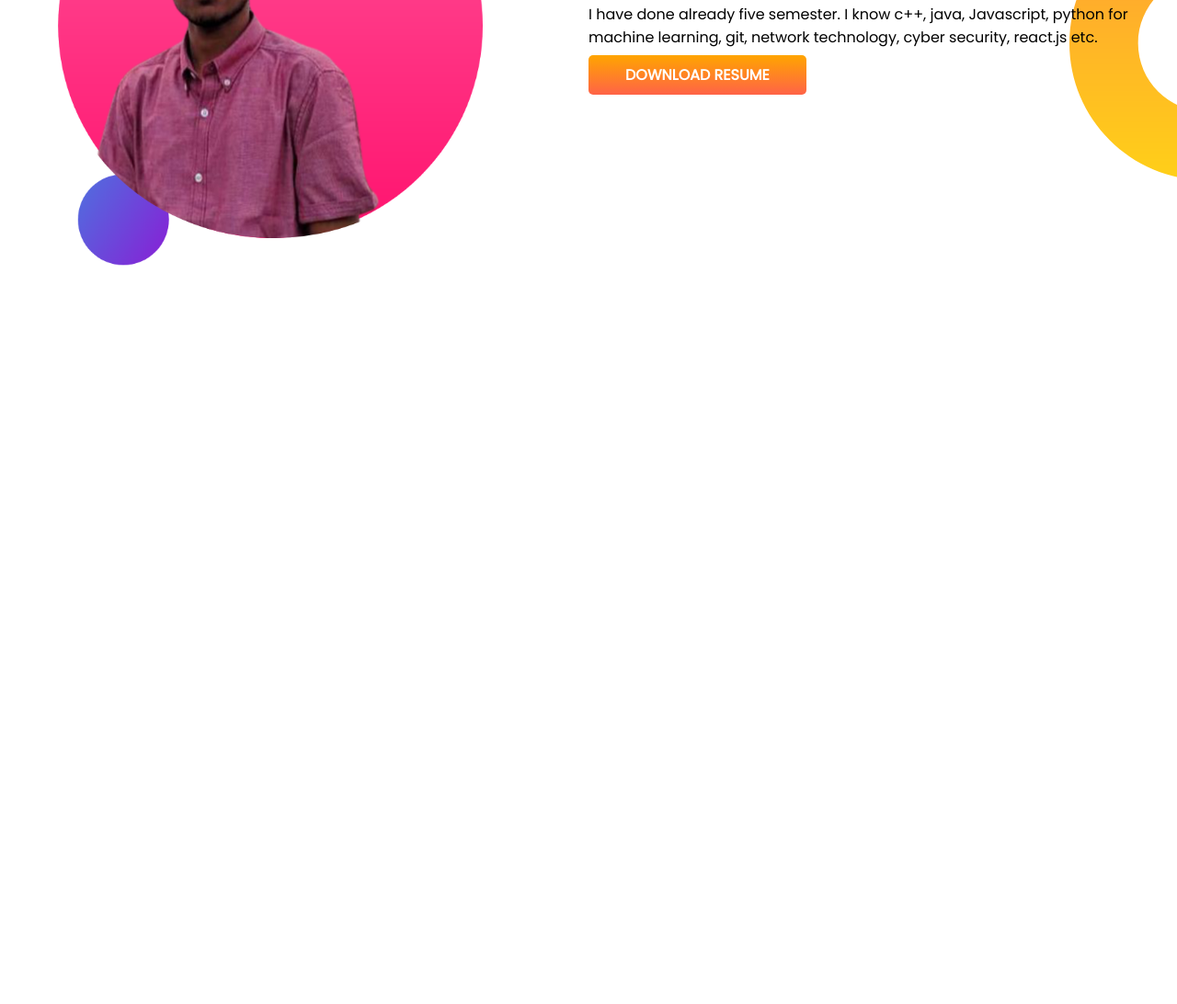
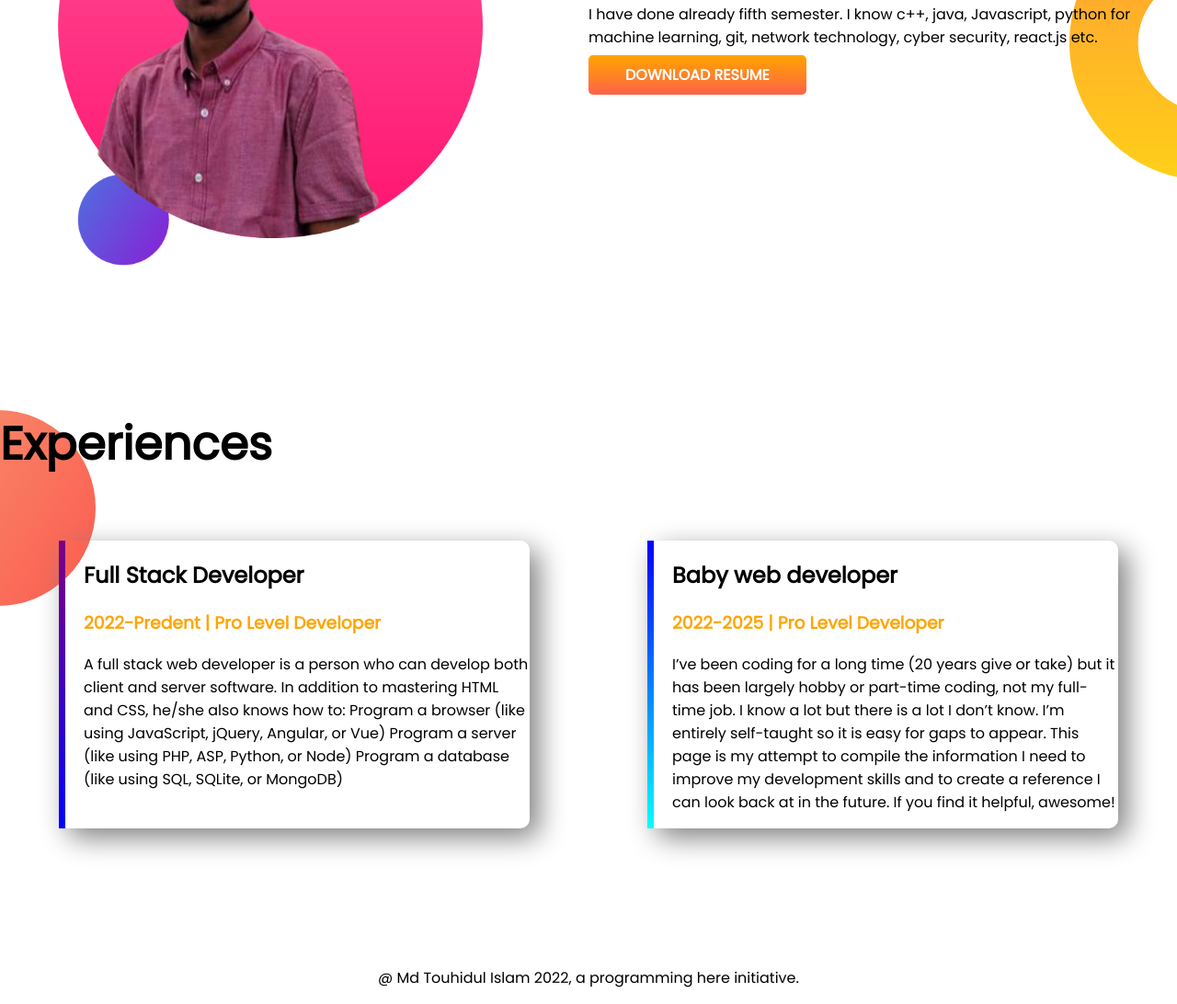
Before and after one commit to mdtouhidulislam136/developr-portfolio, a plain HTML site: page index.html in a window 1280 px wide. Shown: the part 868-1960 px from the top of the page at 92% size. Before the commit the page ends 1314 px from the top, so only its background shows below. Drawn offline with Linux system fonts and the light colour scheme.

Commit message:
experiences and footer added

```diff
--- a/index.html
+++ b/index.html
@@ -15,7 +15,7 @@
 </head>
 <body>
 
-<section class="top-banner">
+<section class="top-banner flexible-container">
     <div class="half-width">
         <h1>Welcome To</h1>
         <h1> <span class="color">Md Touhidul Islam</span> World </h1>
@@ -32,7 +32,7 @@
 
 
 
-<section class="dream-big">
+<section class="dream-big flexible-container">
 
     <div class="half-width">
          <img src="images/robin2.png">
@@ -42,7 +42,7 @@
         <h1>Dream</h1>
         <h3>Become a web developer</h3>
         <p>I have done already
-            five semester. I know c++, java, Javascript, python for machine learning, git, network technology, cyber security, react.js etc. </p>
+            fifth semester. I know c++, java, Javascript, python for machine learning, git, network technology, cyber security, react.js etc. </p>
 
 <a class="link-button" target="_blank" href="">DOWNLOAD RESUME</a>
 
@@ -52,5 +52,36 @@
 
 </section>
 
+<section class="experiences ">
+
+<h1>
+    Experiences
+</h1>
+<br>
+
+<div class="flexible-container">
+    <div id="full-stack-webdeveloper" class="experience-item">
+        <h2>Full Stack Developer</h2>
+        <h3 class="color">2022-Predent | Pro Level Developer</h3>
+        <p>A full stack web developer is a person who can develop both client and server software.
+            In addition to mastering HTML and CSS, he/she also knows how to:
+            Program a browser (like using JavaScript, jQuery, Angular, or Vue)
+            Program a server (like using PHP, ASP, Python, or Node)
+            Program a database (like using SQL, SQLite, or MongoDB)</p>
+    </div>
+
+    <div id="baby-webdeveloper" class="experience-item">
+        <h2>Baby web developer</h2>
+        <h3 class="color">2022-2025 | Pro Level Developer</h3>
+        <p>I’ve been coding for a long time (20 years give or take) but it has been largely hobby or part-time coding, not my full-time job. I know a lot but there is a lot I don’t know. I’m entirely self-taught so it is easy for gaps to appear. This page is my attempt to compile the information I need to improve my development skills and to create a reference I can look back at in the future. If you find it helpful, awesome!</p>
+    </div>
+</div>
+
+<footer>
+    <p>@ Md Touhidul Islam 2022, a programming here initiative.</p>
+</footer>
+
+</section>
+
 </body>
 </html>
--- a/style.css
+++ b/style.css
@@ -5,13 +5,15 @@
 h1{
     font-size: 50px;
 }
+
+
 body{
     font-family: 'Poppins', sans-serif;
     margin:0;
 }
 
 
-section{
+.flexible-container{
     display: flex;
     margin-bottom: 150px;
 }
@@ -46,3 +48,35 @@ section{
     background-repeat: no-repeat;
     background-position: right;
 }
+
+.experience-item{
+    width: 40%;
+    margin-left: 5%;
+    margin-right: 5%;
+    padding-left: 20px;
+    border-radius: 10px;
+    box-shadow: 10px 10px 30px gray;
+
+}
+
+.experiences{
+    background-image: url(images/exp-bg.png);
+    background-repeat: no-repeat;
+}
+
+#full-stack-webdeveloper{
+border-left: 7px solid;
+border-image: linear-gradient(purple, blue);
+border-image-slice: 1;
+
+}
+
+#baby-webdeveloper{
+    border-left: 7px solid;
+    border-image: linear-gradient(blue, cyan);
+    border-image-slice: 1;
+}
+
+footer p {
+    text-align: center;
+}
```
